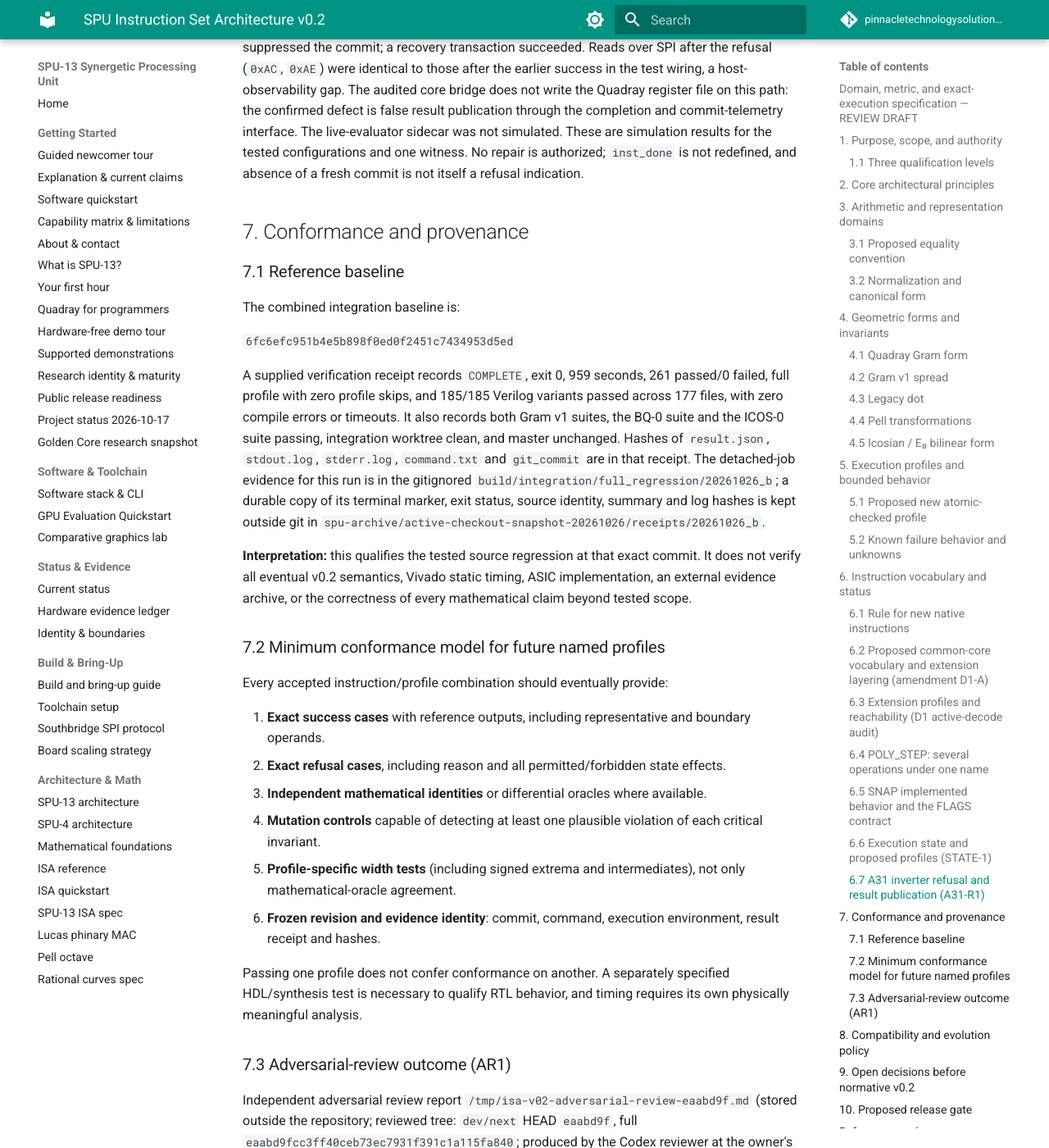
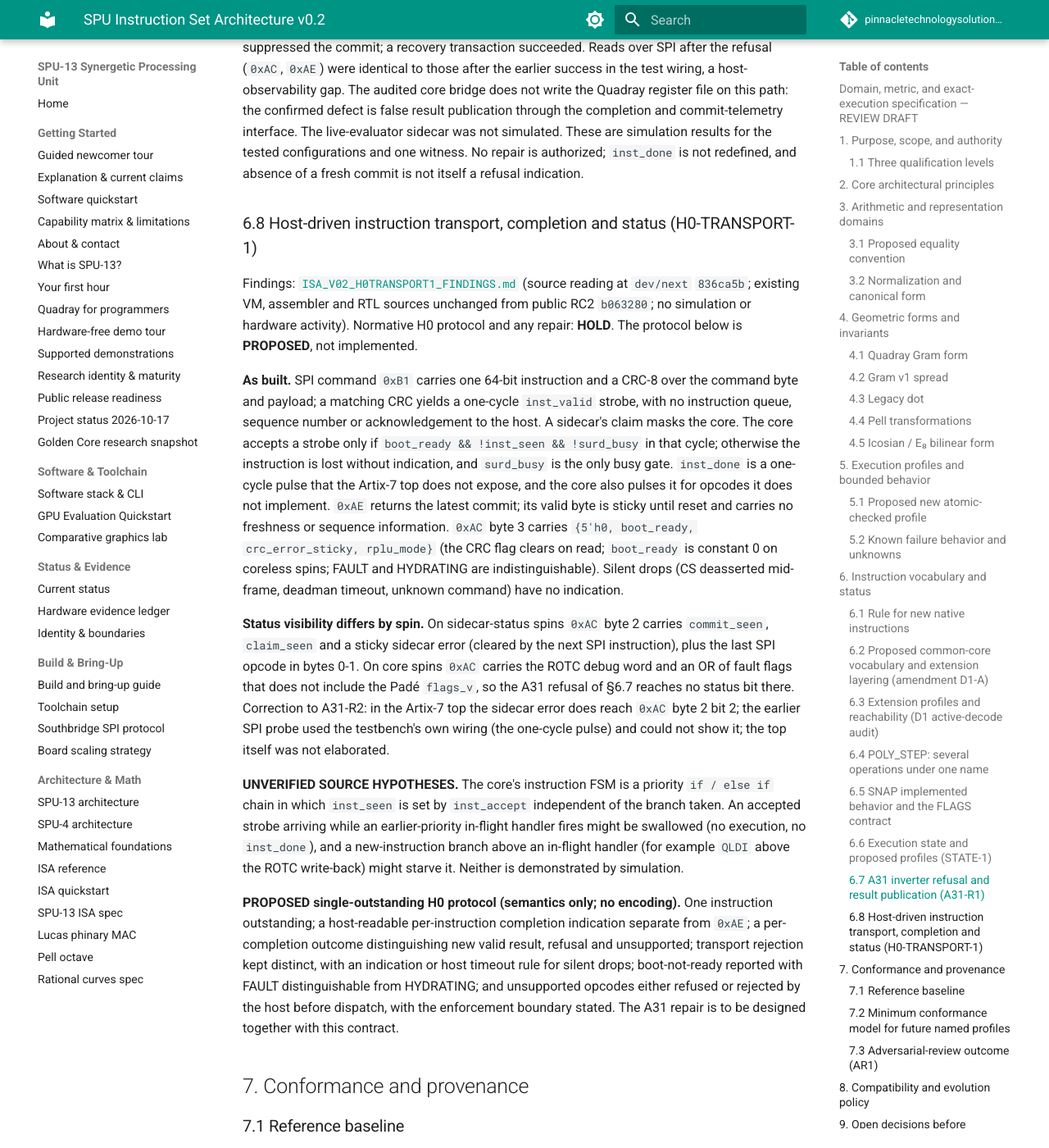
Before and after one commit to pinnacletechnologysolutionsltd/SPU, an MkDocs documentation site: the page built from docs/isa/ISA_V0_2_REVIEW_DRAFT.md, in a window 1280 px wide and 1400 px high, scrolled down 16608 px. Shown: the whole window at 82% size. Built offline with MkDocs 1.6.1 and Material for MkDocs 9.7.7, drawn with Linux system fonts in a browser that asks for light colours; comment, search, counter and statistics services are not loaded; some of the changed text lies outside the part shown.

Commit message:
docs(isa): preserve H0-TRANSPORT-1 findings and annotate v0.2 draft
Add ISA_V02_H0TRANSPORT1_FINDINGS.md: SPI 0xB1 framing/CRC/one-cycle strobe,
arbitration and acceptance conditions, unconsumed inst_done and diagnostic
signals, bit-level 0xAC/0xAE meanings and lifetimes, per-case behavior and
host observability, in-flight priority-chain hazards labeled UNVERIFIED
SOURCE HYPOTHESES, correction that the Artix-7 sidecar error reaches 0xAC
byte 2 bit 2, and a PROPOSED single-outstanding H0 protocol. Review draft
0.2-draft.9 section 6.8 and open decisions O19-O21. No code or RTL change.

Co-Authored-By: Claude Sonnet 5.5 <noreply@anthropic.com>

```diff
--- a/docs/isa/ISA_V0_2_REVIEW_DRAFT.md
+++ b/docs/isa/ISA_V0_2_REVIEW_DRAFT.md
@@ -1,7 +1,7 @@
 # SPU Instruction Set Architecture v0.2
 ## Domain, metric, and exact-execution specification — REVIEW DRAFT
 
-**Document revision:** 0.2-draft.8 (amendments ISA-V02-D1-A, QROT-1, SNAP-1, POLYSTEP-1, STATE-1, A31-R1 and A31-R2 summaries, documentation only; source baseline for the amendment is O6 commit `2cbfa6f` on the public-RC2-derived `dev/next` in `/home/john/spu-public-v0.2-rc2`, not the private integration history)
+**Document revision:** 0.2-draft.9 (amendments ISA-V02-D1-A, QROT-1, SNAP-1, POLYSTEP-1, STATE-1, A31-R1, A31-R2 and H0-TRANSPORT-1 summaries, documentation only; source baseline for the amendment is O6 commit `2cbfa6f` on the public-RC2-derived `dev/next` in `/home/john/spu-public-v0.2-rc2`, not the private integration history)
 
 **Date:** 26 October 2026
 **Status:** **NON-NORMATIVE / FOR ENGINEERING REVIEW**
@@ -266,6 +266,18 @@ On a zero-norm denominator the A31 inverter raises `flags_v`, pulses `done` and
 
 **A31-R2 directed simulation** ([`ISA_V02_A31R2_FINDINGS.md`](ISA_V02_A31R2_FINDINGS.md); preserved probes and runner in `hardware/tests/spu13/a31_r2/`, outside the regression gate; Icarus Verilog 11.0; source `dev/next` `7d3e2e1`). With a zero-divisor denominator after a successful transaction, the ordinary RPLU pipeline raised `thimble_valid` with the previous result while `pade_flags_v` was high, and the SPU-13 core bridge raised `qr_commit_valid` (lane 4, the earlier result) and `inst_done`, indistinguishable from success; with the zero-divisor transaction first after reset, both published `x` limbs as valid. The RPLU2 Padé sidecar raised an `error` pulse and suppressed the commit; a recovery transaction succeeded. Reads over SPI after the refusal (`0xAC`, `0xAE`) were identical to those after the earlier success in the test wiring, a host-observability gap. The audited core bridge does not write the Quadray register file on this path: the confirmed defect is false result publication through the completion and commit-telemetry interface. The live-evaluator sidecar was not simulated. These are simulation results for the tested configurations and one witness. No repair is authorized; `inst_done` is not redefined, and absence of a fresh commit is not itself a refusal indication.
 
+### 6.8 Host-driven instruction transport, completion and status (H0-TRANSPORT-1)
+
+Findings: [`ISA_V02_H0TRANSPORT1_FINDINGS.md`](ISA_V02_H0TRANSPORT1_FINDINGS.md) (source reading at `dev/next` `836ca5b`; existing VM, assembler and RTL sources unchanged from public RC2 `b063280`; no simulation or hardware activity). Normative H0 protocol and any repair: **HOLD**. The protocol below is **PROPOSED**, not implemented.
+
+**As built.** SPI command `0xB1` carries one 64-bit instruction and a CRC-8 over the command byte and payload; a matching CRC yields a one-cycle `inst_valid` strobe, with no instruction queue, sequence number or acknowledgement to the host. A sidecar's claim masks the core. The core accepts a strobe only if `boot_ready && !inst_seen && !surd_busy` in that cycle; otherwise the instruction is lost without indication, and `surd_busy` is the only busy gate. `inst_done` is a one-cycle pulse that the Artix-7 top does not expose, and the core also pulses it for opcodes it does not implement. `0xAE` returns the latest commit; its valid byte is sticky until reset and carries no freshness or sequence information. `0xAC` byte 3 carries `{5'h0, boot_ready, crc_error_sticky, rplu_mode}` (the CRC flag clears on read; `boot_ready` is constant 0 on coreless spins; FAULT and HYDRATING are indistinguishable). Silent drops (CS deasserted mid-frame, deadman timeout, unknown command) have no indication.
+
+**Status visibility differs by spin.** On sidecar-status spins `0xAC` byte 2 carries `commit_seen`, `claim_seen` and a sticky sidecar error (cleared by the next SPI instruction), plus the last SPI opcode in bytes 0-1. On core spins `0xAC` carries the ROTC debug word and an OR of fault flags that does not include the Padé `flags_v`, so the A31 refusal of §6.7 reaches no status bit there. Correction to A31-R2: in the Artix-7 top the sidecar error does reach `0xAC` byte 2 bit 2; the earlier SPI probe used the testbench's own wiring (the one-cycle pulse) and could not show it; the top itself was not elaborated.
+
+**UNVERIFIED SOURCE HYPOTHESES.** The core's instruction FSM is a priority `if / else if` chain in which `inst_seen` is set by `inst_accept` independent of the branch taken. An accepted strobe arriving while an earlier-priority in-flight handler fires might be swallowed (no execution, no `inst_done`), and a new-instruction branch above an in-flight handler (for example `QLDI` above the ROTC write-back) might starve it. Neither is demonstrated by simulation.
+
+**PROPOSED single-outstanding H0 protocol (semantics only; no encoding).** One instruction outstanding; a host-readable per-instruction completion indication separate from `0xAE`; a per-completion outcome distinguishing new valid result, refusal and unsupported; transport rejection kept distinct, with an indication or host timeout rule for silent drops; boot-not-ready reported with FAULT distinguishable from HYDRATING; and unsupported opcodes either refused or rejected by the host before dispatch, with the enforcement boundary stated. The A31 repair is to be designed together with this contract.
+
 ## 7. Conformance and provenance
 
 ### 7.1 Reference baseline
@@ -323,7 +335,10 @@ Independent adversarial review report `/tmp/isa-v02-adversarial-review-eaabd9f.m
 | **O15** | Hardware treatment of opcodes outside an implemented subset (acknowledge versus refuse) and the meaning of `inst_done` | **UNRESOLVED** design decision; current RTL acknowledges without effect (§6.6). Proposed as a qualification gate before executable bitstreams are distributed. |
 | **O16** | QR reset state, scale (Q12 hydration versus unscaled `QLDI`) and lane layout in the RTL | **UNRESOLVED** (§6.6). |
 | **O17** | RTL ingress acceptance, busy and ordering behavior | **UNVERIFIED** (§6.6). |
-| **O18** | Arithmetic refusal visibility: what the host sees when an A31 inverse fails (`inst_done`, commit telemetry, status) | **UNRESOLVED**; stale result publication reproduced in directed simulation for the ordinary RPLU pipeline and the core bridge (§6.7, A31-R2); the host cannot distinguish the refusal in the SPI readbacks tested. Repair **HOLD**, to be designed with the H0 transport contract. |
+| **O18** | Arithmetic refusal visibility: what the host sees when an A31 inverse fails (`inst_done`, commit telemetry, status) | **UNRESOLVED**; stale result publication reproduced in directed simulation for the ordinary RPLU pipeline and the core bridge (§6.7, A31-R2); the host cannot distinguish the refusal in the SPI readbacks tested (test wiring; the Artix-7 top status mapping is in §6.8). Repair **HOLD**, to be designed with the H0 transport contract. |
+| **O19** | H0 transport contract: single-outstanding submission, per-instruction completion indication and outcome, handling of silent drops and boot-not-ready | **PROPOSED**, not implemented (§6.8, H0-TRANSPORT-1). **HOLD.** |
+| **O20** | In-flight priority-chain behavior of the core under overlapping strobes (swallow, starve) | **UNVERIFIED** source hypotheses (§6.8); directed simulation not run. |
+| **O21** | Host-visible status layout (`0xAC`, `0xAE`) as a normative interface versus implementation diagnostics | **UNRESOLVED**; the bit meanings are spin-dependent today (§6.8). |
 | **O8** | Instruction-granularity cost evidence? | SFL-0 pending approved experiment; not a prerequisite for documenting existing semantics, but needed before new fused-op adoption. |
 
 ## 10. Proposed release gate
@@ -339,6 +354,7 @@ This review draft derives its specific implementation claims from the supplied:
 - [`ISA_V0_2_DOMAIN_SEMANTICS_MATRIX_DRAFT.md`](ISA_V0_2_DOMAIN_SEMANTICS_MATRIX_DRAFT.md) (draft domain/metric/profile matrix).
 - [`SFL0_CONTRACT_DRAFT.md`](SFL0_CONTRACT_DRAFT.md) (unapproved small-form research contract; not authorized to execute).
 - [`ICOS0_FINDINGS.md`](../ICOS0_FINDINGS.md) (software icosian/E₈ oracle findings).
+- [`ISA_V02_H0TRANSPORT1_FINDINGS.md`](ISA_V02_H0TRANSPORT1_FINDINGS.md) (host-driven transport, completion and status audit, source reading at `836ca5b`).
 - [`ISA_V02_A31R2_FINDINGS.md`](ISA_V02_A31R2_FINDINGS.md) (A31 directed refusal-path simulation; probes in `hardware/tests/spu13/a31_r2/`).
 - [`ISA_V02_A31R1_FINDINGS.md`](ISA_V02_A31R1_FINDINGS.md) (A31 inverter refusal and result-publication paths, source reading at `19b35fa`).
 - [`ISA_V02_STATE1_FINDINGS.md`](ISA_V02_STATE1_FINDINGS.md) (architectural-state characterization across spec, VMs and RTL, source reading at `c2f7b36`).
```
Also changed, not shown: docs/isa/ISA_V02_H0TRANSPORT1_FINDINGS.md (added, +113 -0 lines).
